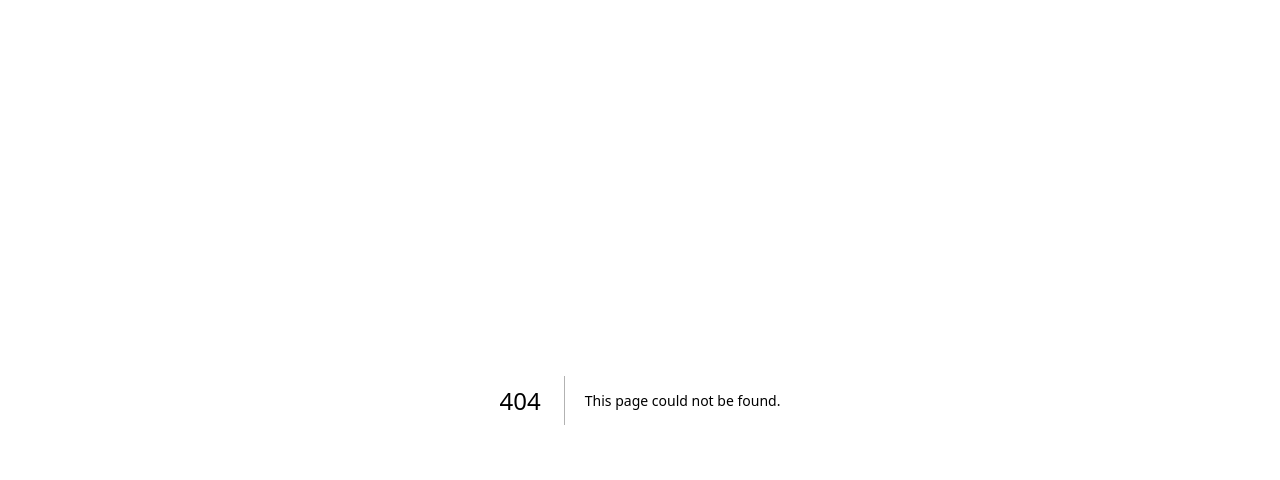
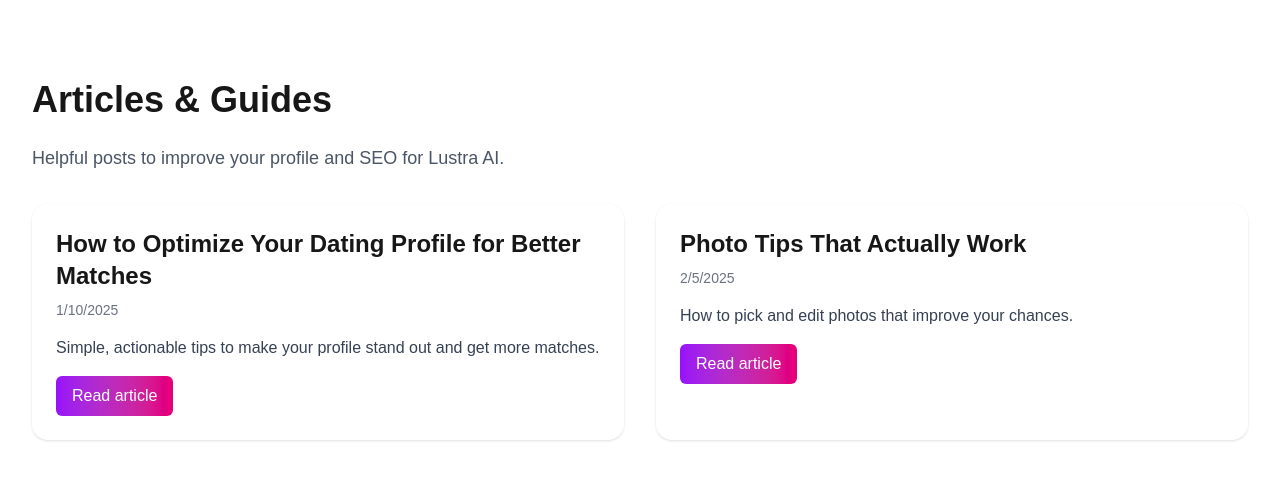
Before and after one commit to gabriellovell/lustra-website, a Next.js app: page /blog in a window 1280 px wide. Before the commit this address had no page. Shown: the top 480 px of the page. Built offline with nearby package versions, Linux system fonts and the light colour scheme.

Commit message:
Todo list replaced
cgen-4cdd41b6b4084d31892f442d724cb911

```diff
--- /dev/null
+++ b/app/blog/[slug]/page.tsx
@@ -0,0 +1,42 @@
+import blogIndex from "@/content/blog/index.json";
+import { notFound } from "next/navigation";
+import type { Metadata } from "next";
+
+type Post = {
+  slug: string;
+  title: string;
+  description?: string;
+  date?: string;
+  coverImage?: string;
+  content: string;
+};
+
+export async function generateMetadata({ params }: { params: { slug: string } }): Promise<Metadata> {
+  const posts = blogIndex.posts as Post[];
+  const post = posts.find((p) => p.slug === params.slug);
+  if (!post) return { title: "Post not found" };
+  return {
+    title: `${post.title} - Lustra AI`,
+    description: post.description || "",
+  };
+}
+
+export default function PostPage({ params }: { params: { slug: string } }) {
+  const posts = blogIndex.posts as Post[];
+  const post = posts.find((p) => p.slug === params.slug);
+  if (!post) notFound();
+
+  return (
+    <div className="max-w-3xl mx-auto px-4 sm:px-6 lg:px-8 py-20">
+      <article>
+        <h1 className="text-4xl font-bold mb-4">{post.title}</h1>
+        {post.date && <p className="text-gray-500 mb-6">{new Date(post.date).toLocaleDateString()}</p>}
+        {post.coverImage && (
+          // eslint-disable-next-line @next/next/no-img-element
+          <img src={post.coverImage} alt={post.title} className="w-full rounded-lg mb-6 object-cover" />
+        )}
+        <div className="prose max-w-none" dangerouslySetInnerHTML={{ __html: post.content }} />
+      </article>
+    </div>
+  );
+}
--- /dev/null
+++ b/app/blog/page.tsx
@@ -0,0 +1,42 @@
+import Link from "next/link";
+import blogIndex from "@/content/blog/index.json";
+import type { Metadata } from "next";
+
+export const metadata: Metadata = {
+  title: "Blog - Lustra AI",
+  description: "Insights, tips, and guides to help you improve your dating profile and get more matches.",
+};
+
+export default function BlogPage() {
+  const posts = blogIndex.posts as {
+    slug: string;
+    title: string;
+    description: string;
+    date: string;
+    coverImage?: string;
+  }[];
+
+  return (
+    <div className="max-w-7xl mx-auto px-4 sm:px-6 lg:px-8 py-20">
+      <h1 className="text-4xl font-bold mb-6">Articles & Guides</h1>
+      <p className="text-lg text-gray-600 mb-8">Helpful posts to improve your profile and SEO for Lustra AI.</p>
+
+      <div className="grid md:grid-cols-2 gap-8">
+        {posts.map((post) => (
+          <article key={post.slug} className="bg-white rounded-2xl shadow p-6">
+            <h2 className="text-2xl font-semibold mb-2">
+              <Link href={`/blog/${post.slug}`} className="hover:underline">
+                {post.title}
+              </Link>
+            </h2>
+            <p className="text-gray-500 text-sm mb-4">{new Date(post.date).toLocaleDateString()}</p>
+            <p className="text-gray-700 mb-4">{post.description}</p>
+            <Link href={`/blog/${post.slug}`} className="inline-flex items-center px-4 py-2 bg-gradient-to-r from-purple-600 to-pink-600 text-white rounded-md">
+              Read article
+            </Link>
+          </article>
+        ))}
+      </div>
+    </div>
+  );
+}
--- /dev/null
+++ b/content/blog/index.json
@@ -0,0 +1,20 @@
+{
+  "posts": [
+    {
+      "slug": "how-to-optimize-your-dating-profile",
+      "title": "How to Optimize Your Dating Profile for Better Matches",
+      "description": "Simple, actionable tips to make your profile stand out and get more matches.",
+      "date": "2025-01-10",
+      "coverImage": "/lustra-hero.jpg",
+      "content": "<p>Improving your dating profile doesn't need to be complicated. Start with clear, well-lit photos, a concise bio that shows personality, and highlight your interests. Use the following checklist to get started:</p><ul><li>Choose 3-5 high-quality photos showing you in different settings.</li><li>Keep your bio specific and avoid clichés.</li><li>Mention activities you enjoy to give people conversation hooks.</li></ul><p>Consistent testing and small tweaks can significantly increase match rates over time.</p>"
+    },
+    {
+      "slug": "photo-tips-for-profile-pictures",
+      "title": "Photo Tips That Actually Work",
+      "description": "How to pick and edit photos that improve your chances.",
+      "date": "2025-02-05",
+      "coverImage": "/lustra-photo-tips.jpg",
+      "content": "<p>Photos are the first thing people notice. Here are practical tips:</p><ol><li>Use natural light whenever possible.</li><li>Show your face clearly—avoid large sunglasses in your main photo.</li><li>Include at least one photo of you doing an activity you love.</li></ol><p>Try A/B testing different photos to see what works best.</p>"
+    }
+  ]
+}
```
